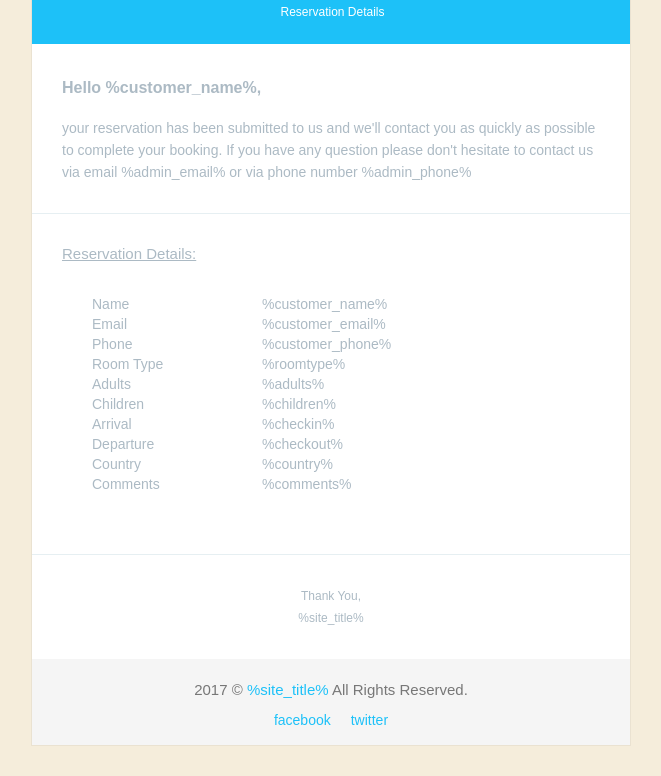
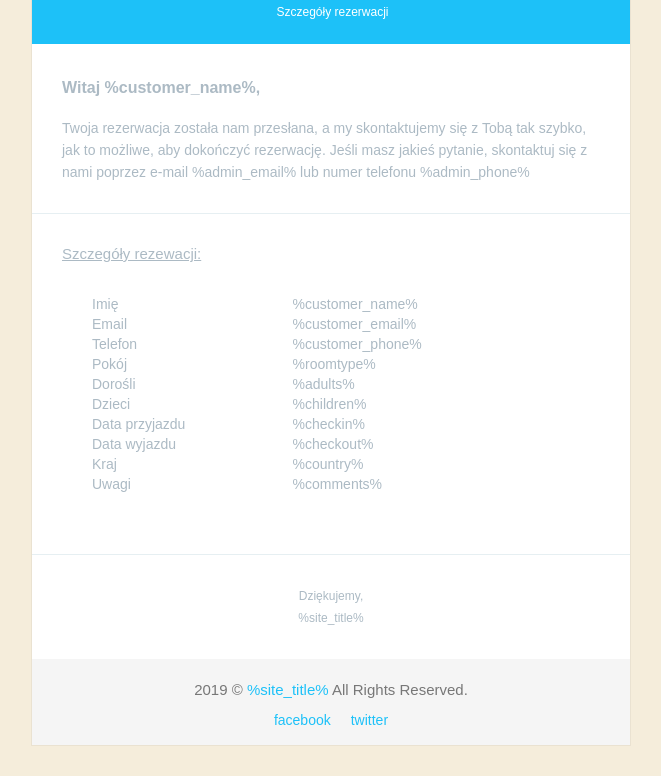
Before and after one commit to paboowicz/hostellubaczow, a plain HTML site: page email/customer-template.html in a window 1280 px wide. Shown: the part 97-873 px from the top of the page, without its empty margins (309-970 px from the left). Drawn offline with Linux system fonts and the light colour scheme.

Commit message:
booking i email

```diff
--- a/email/customer-template.html
+++ b/email/customer-template.html
@@ -3,7 +3,7 @@
 
 <head>
     <meta http-equiv="Content-Type" content="text/html; charset=utf-8" />
-    <title>Reservation Details</title>
+    <title>Szczegóły rezerwacji</title>
     <style type="text/css">
         body {
             margin: 0;
@@ -137,7 +137,7 @@
 
                                             <tr>
                                                 <td class="subhead" style="padding: 0 0 0 3px;">
-                                                    Reservation Details
+                                                    Szczegóły rezerwacji
                                                 </td>
                                             </tr>
 
@@ -153,10 +153,10 @@
                         <td class="innerpadding borderbottom">
                             <table width="100%" border="0" cellspacing="0" cellpadding="0">
                                 <tr>
-                                    <td class="h2">Hello %customer_name%,</td>
+                                    <td class="h2">Witaj %customer_name%,</td>
                                 </tr>
                                 <tr>
-                                    <td class="bodycopy">your reservation has been submitted to us and we'll contact you as quickly as possible to complete your booking. If you have any question please don't hesitate to contact us via email %admin_email% or via phone number %admin_phone%</td>
+                                    <td class="bodycopy">Twoja rezerwacja została nam przesłana, a my skontaktujemy się z Tobą tak szybko, jak to możliwe, aby dokończyć rezerwację. Jeśli masz jakieś pytanie, skontaktuj się z nami poprzez e-mail %admin_email% lub numer telefonu %admin_phone%</td>
                                 </tr>
                             </table>
                         </td>
@@ -166,7 +166,7 @@
 
                             <table class="col380" align="left" border="0" cellpadding="0" cellspacing="0" style="width: 100%;">
                                 <tr>
-                                    <td class="h3">Reservation Details:</td>
+                                    <td class="h3">Szczegóły rezewacji:</td>
                                 </tr>
 
                                 <tr>
@@ -175,7 +175,7 @@
                                         <table class="col380" align="left" border="0" cellpadding="0" cellspacing="0" style="width: 100%;">
 
                                             <tr>
-                                                <td>Name</td>
+                                                <td>Imię</td>
                                                 <td>%customer_name%</td>
                                             </tr>
 
@@ -185,42 +185,42 @@
                                             </tr>
 
                                             <tr>
-                                                <td>Phone</td>
+                                                <td>Telefon</td>
                                                 <td>%customer_phone%</td>
                                             </tr>
 
                                             <tr>
-                                                <td>Room Type</td>
+                                                <td>Pokój</td>
                                                 <td>%roomtype%</td>
                                             </tr>
 
                                             <tr>
-                                                <td>Adults</td>
+                                                <td>Dorośli</td>
                                                 <td>%adults%</td>
                                             </tr>
 
                                             <tr>
-                                                <td>Children</td>
+                                                <td>Dzieci</td>
                                                 <td>%children%</td>
                                             </tr>
 
                                             <tr>
-                                                <td>Arrival</td>
+                                                <td>Data przyjazdu</td>
                                                 <td>%checkin%</td>
                                             </tr>
 
                                             <tr>
-                                                <td>Departure</td>
+                                                <td>Data wyjazdu</td>
                                                 <td>%checkout%</td>
                                             </tr>
 
                                             <tr>
-                                                <td>Country</td>
+                                                <td>Kraj</td>
                                                 <td>%country%</td>
                                             </tr>
 
                                             <tr>
-                                                <td>Comments</td>
+                                                <td>Uwagi</td>
                                                 <td>%comments%</td>
                                             </tr>
 
@@ -237,7 +237,7 @@
 
                     <tr>
                         <td class="innerpadding bodycopy mssg">
-                            Thank You,
+                            Dziękujemy,
                             <br> %site_title% </td>
                     </tr>
                     <tr>
@@ -245,7 +245,7 @@
                             <table width="100%" border="0" cellspacing="0" cellpadding="0">
                                 <tr>
                                     <td align="center" class="footercopy">
-                                        2017 &#169; <a href="%site_url%">%site_title%</a> All Rights Reserved.
+                                        2019 &#169; <a href="%site_url%">%site_title%</a> All Rights Reserved.
                                     </td>
                                 </tr>
                                 <tr>
```
Also changed, not shown: email/admin-template.html (+17 -17 lines), 2 other files.
